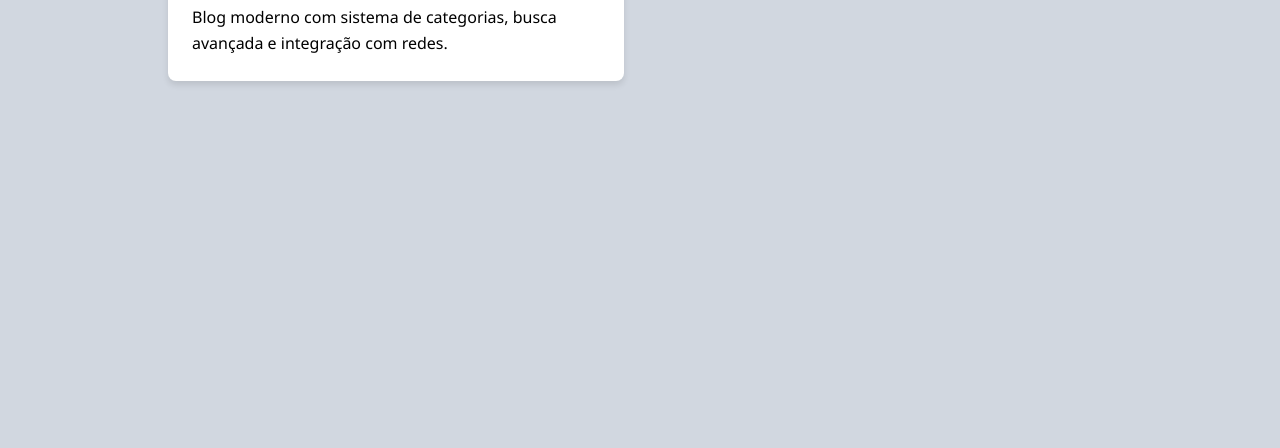
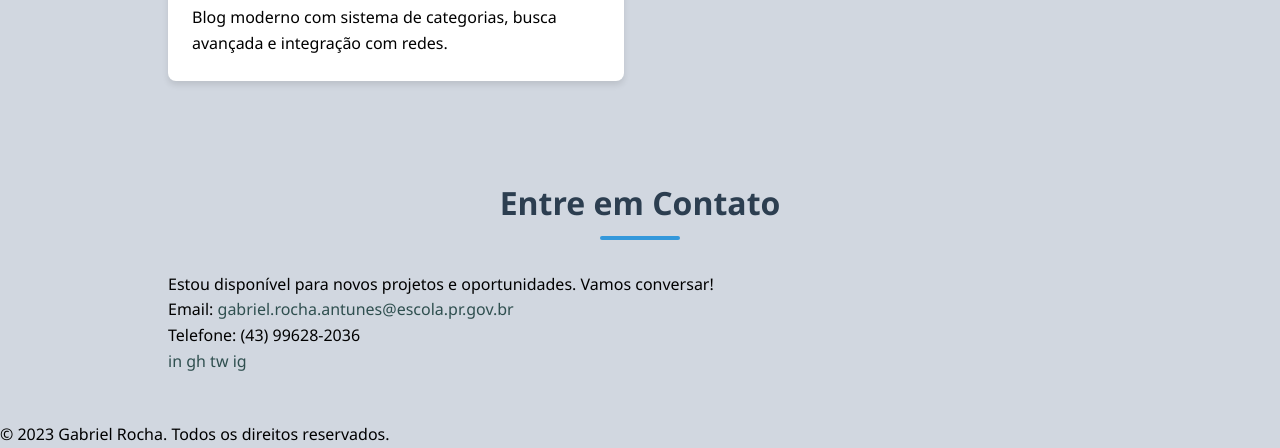
Before and after one commit to antun8ss/newportifolio.github.io, a plain HTML site: page index.html in a window 1280 px wide. Shown: the part 1248-1696 px from the top of the page. Before the commit the page ends 1377 px from the top, so only its background shows below. Drawn offline with Linux system fonts and the light colour scheme.

Commit message:
index.html

```diff
--- a/index.html
+++ b/index.html
@@ -66,5 +66,25 @@
             </div>
         </div>
     </section>
+
+    <section id="contato">
+        <h2>Entre em Contato</h2>
+        <div class="contact-info">
+            <p>Estou disponível para novos projetos e oportunidades. Vamos conversar!</p>
+            <p>Email: <a href="gabriel.rocha.antunes@escola.pr.gov.br">gabriel.rocha.antunes@escola.pr.gov.br</a></p>
+            <p>Telefone: (43) 99628-2036</p>
+
+            <div class="social-links">
+                <a href="#" aria-label="LinkedIn">in</a>
+                <a href="#" aria-label="gitHub">gh</a>
+                <a href="#" aria-label="Twitter">tw</a>
+                <a href="#" aria-label="Instagram">ig</a>
+            </div>
+        </div>
+    </section>
+
+    <footer>
+        <p>&copy; 2023 Gabriel Rocha. Todos os direitos reservados.</p>
+    </footer>
 </body>
 </html>
```
